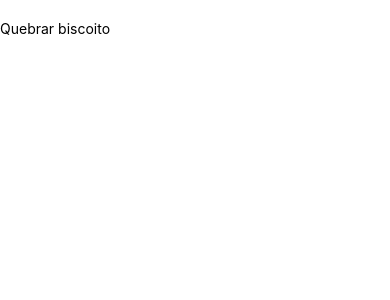
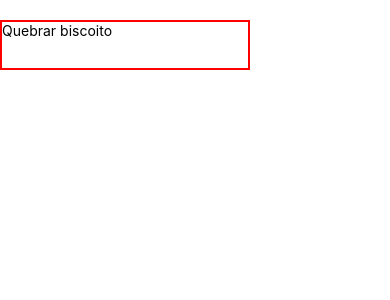
Before and after one commit to SchirmannDev/biscoitosorte, a React Native app: screen / in a window 390 px wide. Shown: the top 300 px of the page. Built offline with nearby package versions, Linux system fonts and the light colour scheme.

Commit message:
estilizando o app

```diff
--- a/App.js
+++ b/App.js
@@ -7,7 +7,13 @@ class Botao extends Component {
     super(props);
     this.state = {};
     this.styles = StyleSheet.create({
-      botao: {},
+      botao: {
+        width: 250,
+        height: 50,
+        borderWidth: 2,
+        borderColor: "#ff0000",
+        backgroundColor: "transparent",
+      },
     });
   }
 
```
